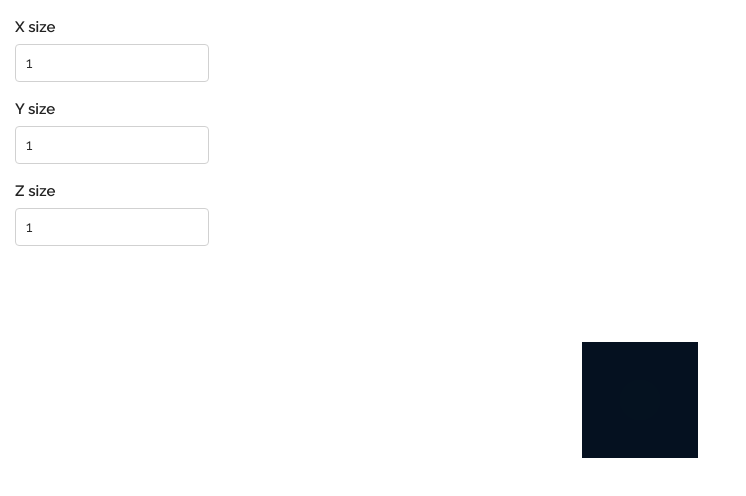
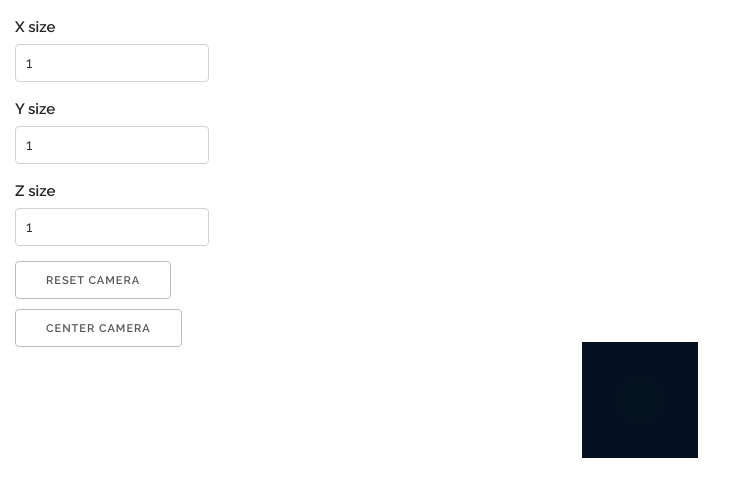
Before and after one commit to OrigenStudio/three-basic-tutorial, a plain HTML site: page index.html in a window 1280 px wide. Shown: the whole page, without its empty margins (0-746 px from the left). Drawn offline with nearby package versions, Linux system fonts and the light colour scheme.

Commit message:
add buttons to reset and center camera

```diff
--- a/index.html
+++ b/index.html
@@ -28,6 +28,8 @@
       <input id="cube-y" type="number" value="1" />
       <label for="cube-z">Z size</label>
       <input id="cube-z" type="number" value="1" />
+      <div><button id="reset-camera" onclick="resetCamera()">Reset camera</button></div>
+      <div><button id="center-camera" onclick="centerCamera()">Center camera</button></div>
     </div>
     <!--load threejs library-->
     <script src="js/three.js"></script>
@@ -109,6 +111,14 @@
         // actually perform the rendering of the scene
         render();
       }
+      // resets camera position
+      function resetCamera() {
+        controls.reset();
+      }
+      // centers camera position
+      function centerCamera() {
+        controls.target.set( 0, 0, 0 );
+      }
       // handle window resize
       function onWindowResize() {
         var newWidth = window.innerWidth;
```
